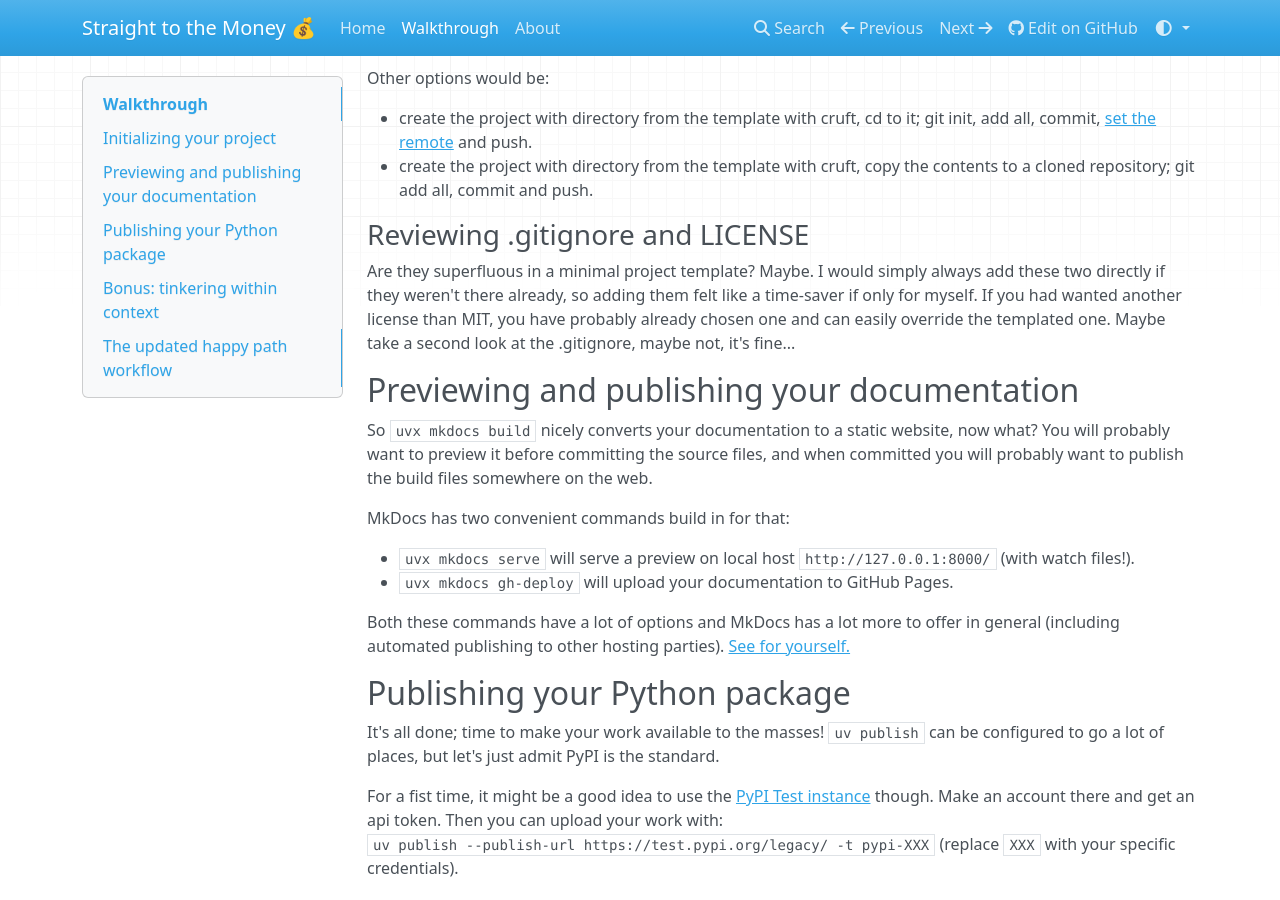
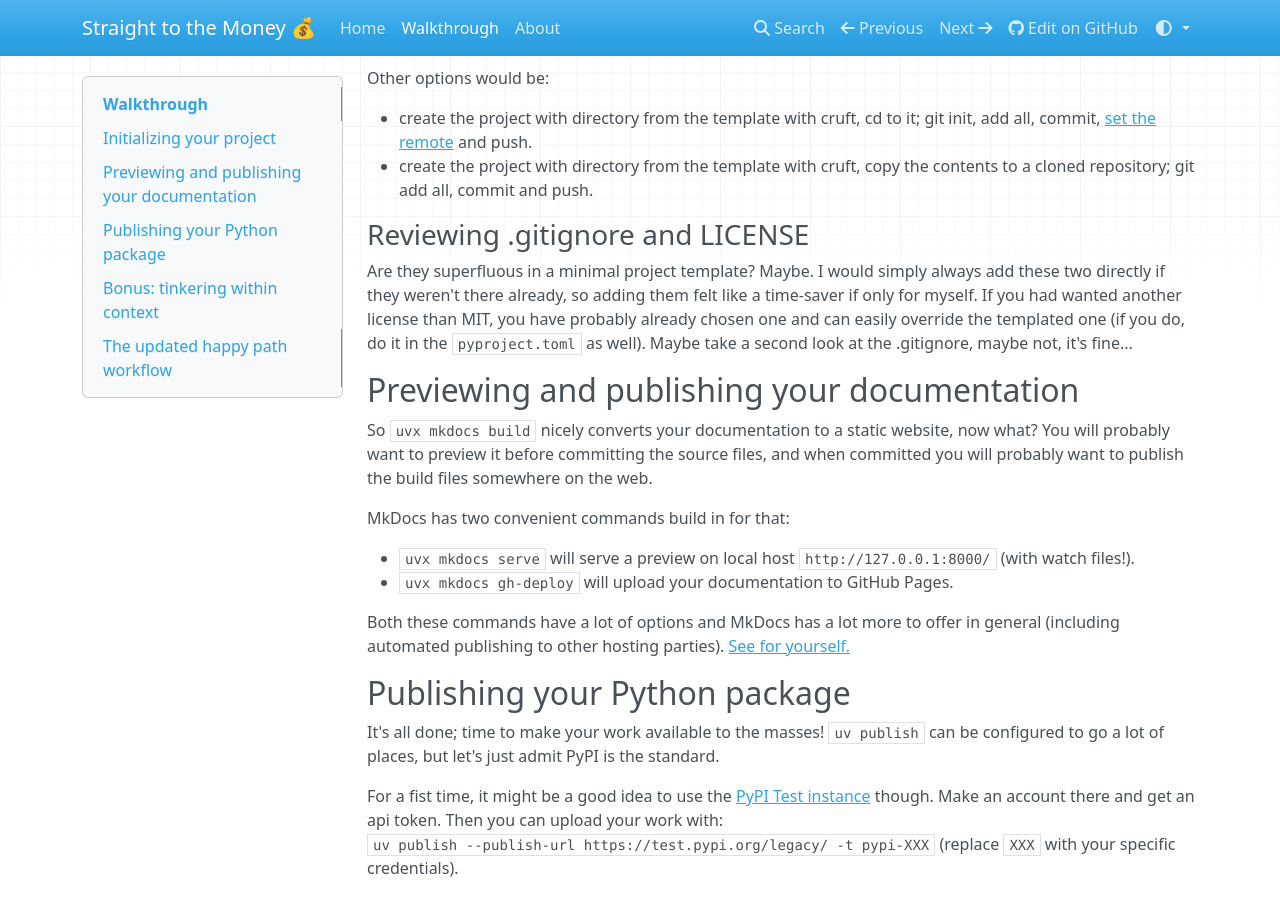
Before and after one commit to schubergphilis/paleofuturistic_python, an MkDocs documentation site: the page built from docs/walkthrough.md, in a window 1280 px wide and 900 px high, scrolled down 379 px. Built offline with MkDocs 1.6.1, drawn with Linux system fonts in a browser that asks for light colours; nearby versions of some CDN libraries.

```diff
--- a/docs/walkthrough.md
+++ b/docs/walkthrough.md
@@ -28,7 +28,7 @@
 Are they superfluous in a minimal project template?
 Maybe.
 I would simply always add these two directly if they weren't there already, so adding them felt like a time-saver if only for myself.
-If you had wanted another license than MIT, you have probably already chosen one and can easily override the templated one.
+If you had wanted another license than MIT, you have probably already chosen one and can easily override the templated one (if you do, do it in the `pyproject.toml` as well).
 Maybe take a second look at the .gitignore, maybe not, it's fine...
 
 ## Previewing and publishing your documentation
--- a/mkdocs.yml
+++ b/mkdocs.yml
@@ -1,5 +1,6 @@
 site_name: Straight to the Money 💰
 site_author: Carlo 'carlovo' van Overbeek
+site_description: Minimalistic yet all-inclusive Python project template
 
 repo_url: https://github.com/Carlovo/straight_to_the_money/
 edit_uri: blob/main/docs/
```
Also changed, not shown: 1 other file.
